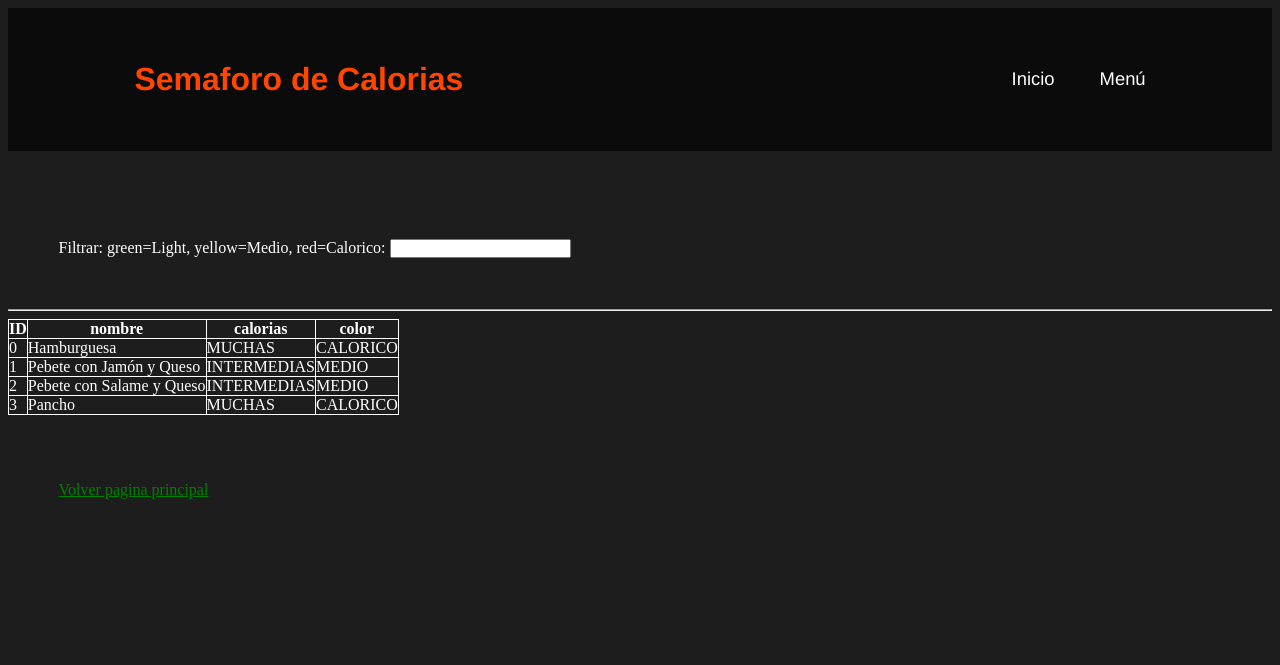
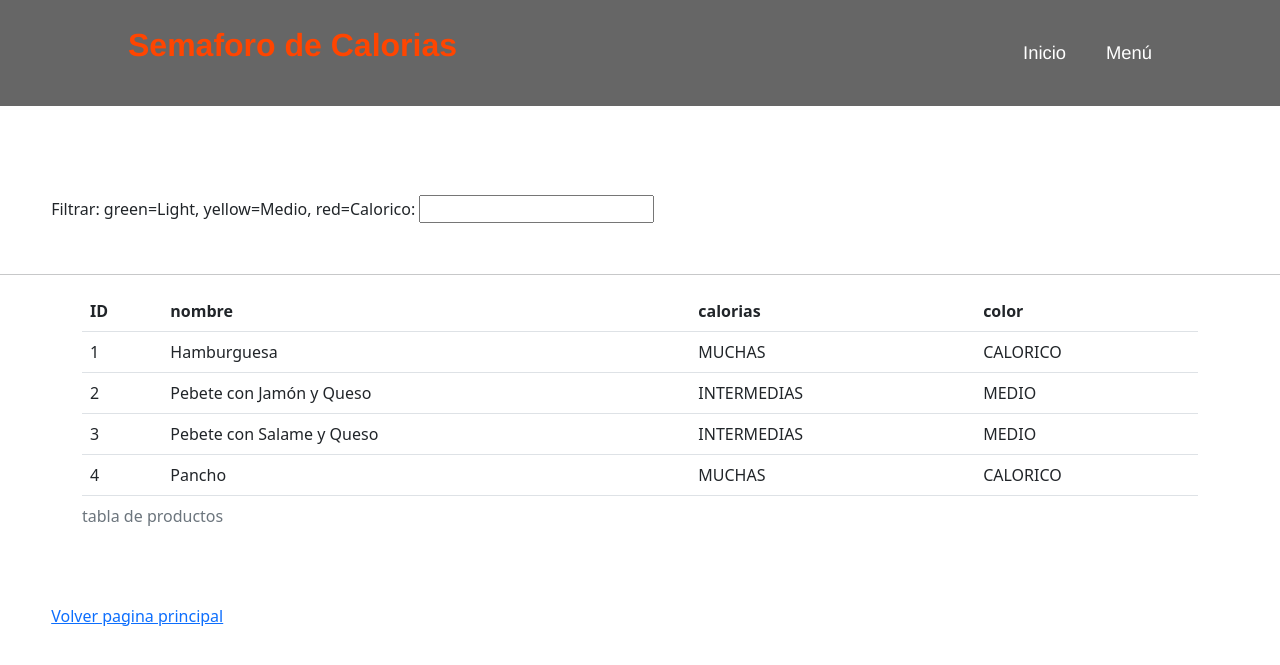
Before and after one commit to Ferna1990/ProyectoCodoACodo, a Django app: page /app/ in a window 1280 px wide. Shown: the top 665 px of the page. Run offline with Django 4.2, Linux system fonts and the light colour scheme; data comes from the database, SQL or seed files in the repository; some libraries are stand-ins or nearby versions.

Commit message:
agregado bootstrap 5 a semaforo

```diff
--- a/app/static/css/semaforo.css
+++ b/app/static/css/semaforo.css
@@ -2,14 +2,3 @@
     background: rgb(29, 29, 29);
     color: white;
 }
-
-table,
-th,
-td {
-    border: 1px solid rgb(255, 255, 255);
-    border-collapse: collapse;
-}
-
-td>img {
-    width: 100px;
-}
--- a/app/static/css/style.css
+++ b/app/static/css/style.css
@@ -1,7 +1,7 @@
 *{
   margin: 0.5;
   padding: 0%;
-  box-sizing: border-box;
+
 }
 h1 {
     color:orangered
@@ -26,10 +26,6 @@
     text-decoration: underline 2px red;
 }
 .filtrador{
-  padding: 2%;
-  margin: 2%;
-}
-.table{
   padding: 2%;
   margin: 2%;
 }
--- a/app/static/js/SemaforoCaloriasConJSVanilla.js
+++ b/app/static/js/SemaforoCaloriasConJSVanilla.js
@@ -7,7 +7,7 @@
         data.producto.forEach((producto,index)=>{
             content+=`
                 <tr>
-                    <td>${index}</td>
+                    <td>${index+1}</td>
                     <td>${producto.nombre}</td>
                     <td>${producto.calorias}</td>
                     <td>${producto.color}</td>
--- a/app/templates/SemaforoCaloriasConJSVanilla.html
+++ b/app/templates/SemaforoCaloriasConJSVanilla.html
@@ -1,15 +1,15 @@
 <!DOCTYPE html>
 <html lang="en">
-
 <head>
     <meta charset="UTF-8">
     <meta name="viewport" content="width=device-width, initial-scale=1.0">
-    <title>Document</title>
+    <title>Semaforo de Calorias</title>
     <link rel="shortcut icon" href="../../img/favicon-16x16.png">
-    <link rel="stylesheet" href="../static/css/semaforo.css"></head>
+    <link rel="stylesheet" href="../static/css/semaforo.css">
     <link rel="stylesheet" href="../static/css/style.css">
-    <script src="https://cdn.jsdelivr.net/npm/@popperjs/core@2.11.6/dist/umd/popper.min.js" integrity="sha384-oBqDVmMz9ATKxIep9tiCxS/Z9fNfEXiDAYTujMAeBAsjFuCZSmKbSSUnQlmh/jp3" crossorigin="anonymous"></script>
+    <link href="https://cdn.jsdelivr.net/npm/bootstrap@5.2.3/dist/css/bootstrap.min.css" rel="stylesheet" integrity="sha384-rbsA2VBKQhggwzxH7pPCaAqO46MgnOM80zW1RWuH61DGLwZJEdK2Kadq2F9CUG65" crossorigin="anonymous">
     <link rel="stylesheet" href="https://cdn.datatables.net/1.13.7/css/dataTables.bootstrap5.min.css">
+  </head>
 <body>
     <header class="header">
         <a href="#" class="logo"><p>Semaforo de Calorias</p></a>
@@ -39,13 +39,14 @@
       <div class="row">
         <div class="col-sm-12 col-md-12 col-lg-12 col-xl-12">
           <div class="table-responsive">
-            <table id="datatable-productos">
+            <table id="datatable-productos" class="table">
+              <caption>tabla de productos</caption>
               <thead>
                 <tr>
-                  <th>ID</th>
-                  <th>nombre</th>
-                  <th>calorias</th>
-                  <th>color</th>
+                  <th class="centered">ID</th>
+                  <th class="centered">nombre</th>
+                  <th class="centered">calorias</th>
+                  <th class="centered">color</th>
                 </tr>
               </thead>
                 <tbody id="tablebody_producto"></tbody>
@@ -54,14 +55,11 @@
         </div>
       </div>
     </div>
-    <footer><p> <a href="../templates/index.html">Volver pagina principal</a></p></footer>
-    <script src="../static/js/SemaforoCaloriasConJSVanilla.js"></script>
-    <script src="https://cdn.jsdelivr.net/npm/bootstrap@5.2.3/dist/js/bootstrap.min.js" integrity="sha384-cuYeSxntonz0PPNlHhBs68uyIAVpIIOZZ5JqeqvYYIcEL727kskC66kF92t6Xl2V" crossorigin="anonymous"></script>
+<footer><p> <a href="../templates/index.html">Volver pagina principal</a></p></footer>
+<script src="../static/js/SemaforoCaloriasConJSVanilla.js"></script>
+<script src="https://cdn.jsdelivr.net/npm/bootstrap@5.2.3/dist/js/bootstrap.min.js" integrity="sha384-cuYeSxntonz0PPNlHhBs68uyIAVpIIOZZ5JqeqvYYIcEL727kskC66kF92t6Xl2V" crossorigin="anonymous"></script>
 <script src="https://code.jquery.com/jquery-3.7.0.js"></script>
 <script src="https://cdn.datatables.net/1.13.7/js/jquery.dataTables.min.js"></script>
 <script src="https://cdn.datatables.net/1.13.7/js/dataTables.bootstrap5.min.js"></script>
-
-
 </body>
-
 </html>
```
